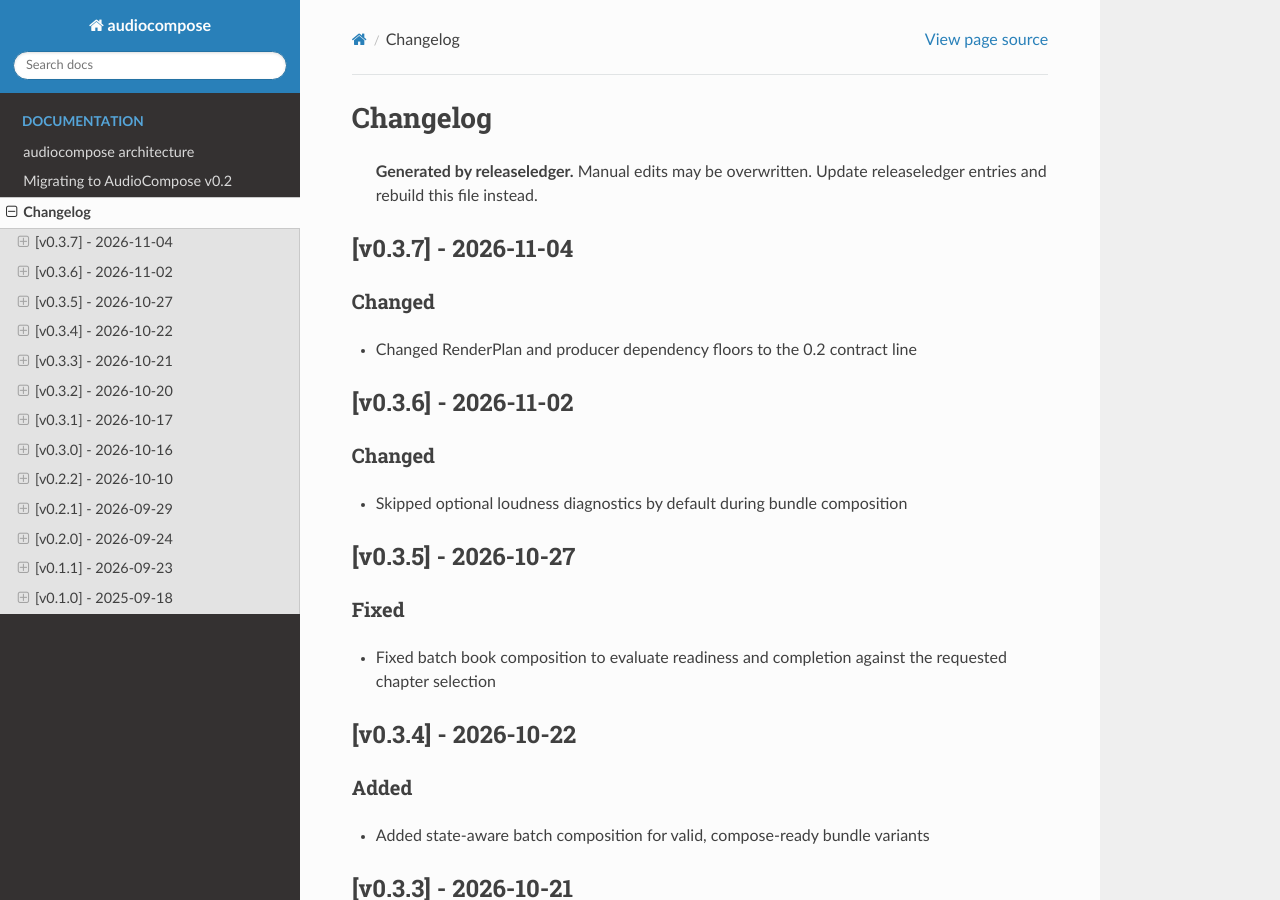
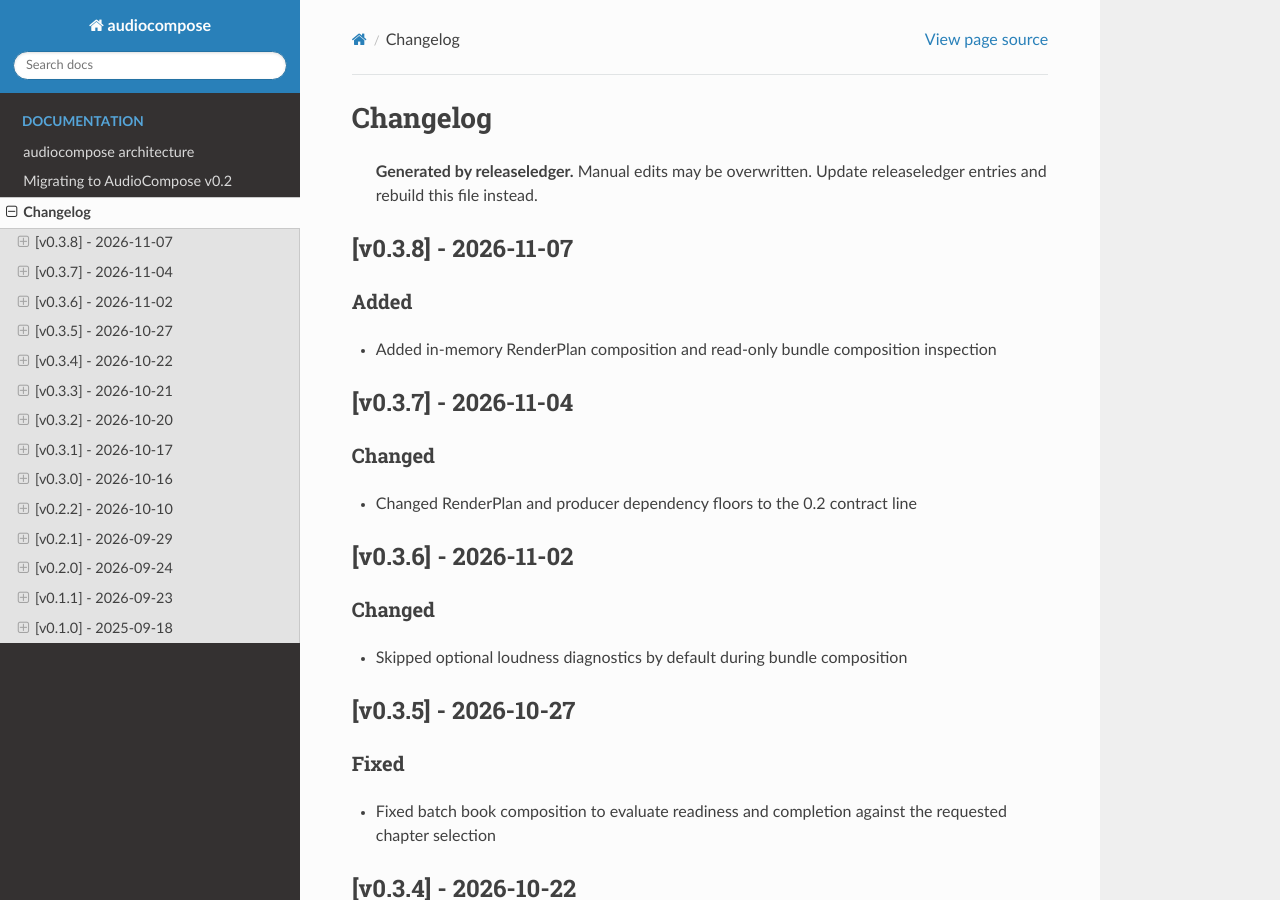
Before and after one commit to buchwandler/audiocompose, a Sphinx documentation site: the page built from docs/changelog.md, in a window 1280 px wide and 900 px high. Built offline with Sphinx 7.4.7 and the Read the Docs theme 3.1.0, drawn with Linux system fonts in a browser that asks for light colours.

Commit message:
doc: changelog

```diff
--- a/docs/changelog.md
+++ b/docs/changelog.md
@@ -1,6 +1,14 @@
 # Changelog
 
 > **Generated by releaseledger.** Manual edits may be overwritten. Update releaseledger entries and rebuild this file instead.
+
+## [v0.3.8] - 2026-11-07
+
+### Added
+
+- Added in-memory RenderPlan composition and read-only bundle composition inspection
+
+<!-- generated by releaseledger -->
 
 ## [v0.3.7] - 2026-11-04
 
```
Also changed, not shown: .ledger/releaseledger/data/ledgers/main/releases/v0.3.8/entries/entry-0001.md (added), .ledger/releaseledger/data/ledgers/main/releases/v0.3.8/release.md (added), 10 other files.
